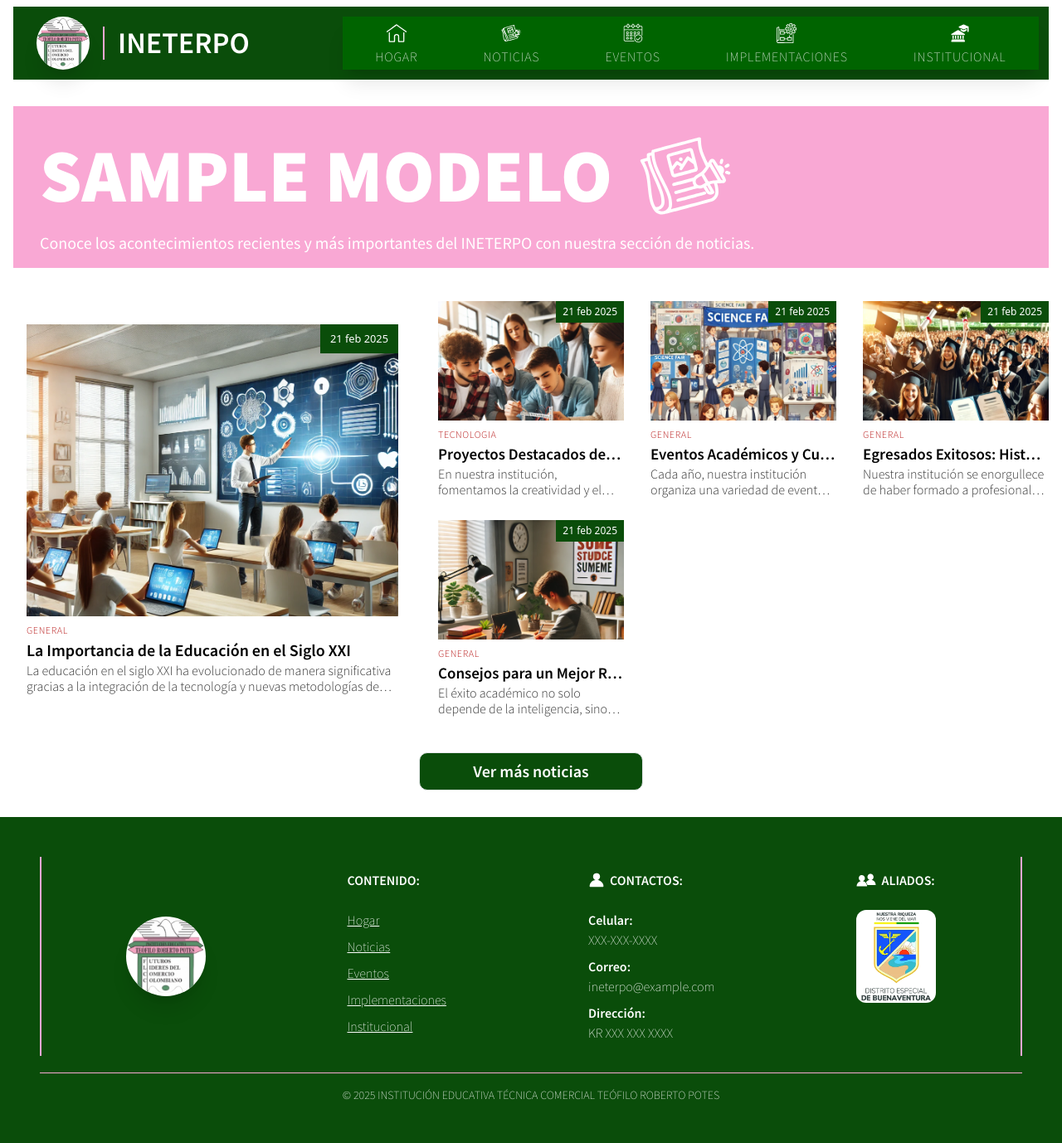
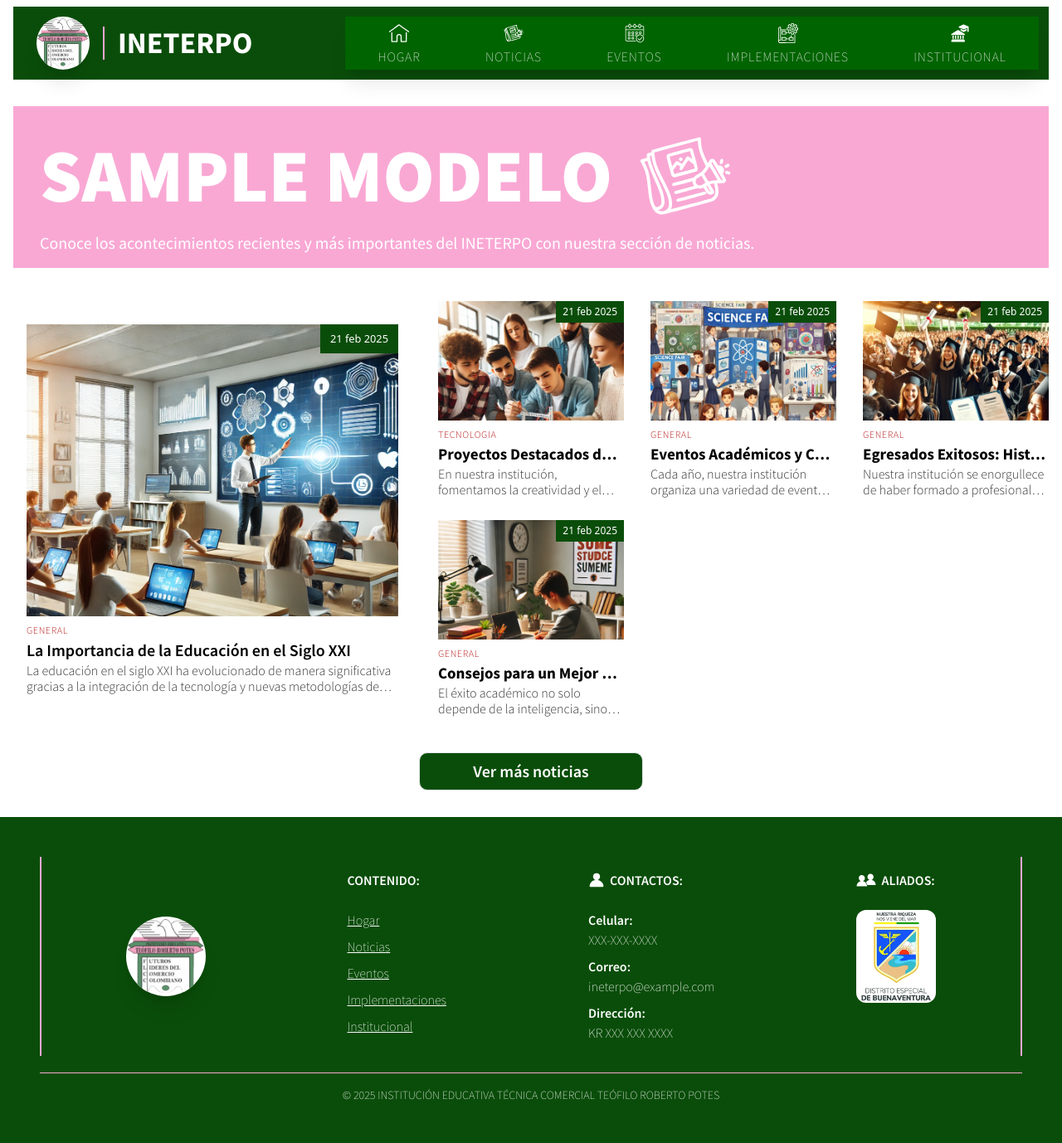
Before and after one commit to caicedoficial/web-ineterpo, a Django app: template templates/pages/noticias/noticias.html in a window 1280 px wide. Shown: the whole page at 83% size. Run offline with Django 5.2, Linux system fonts and the light colour scheme; data comes from the database, SQL or seed files in the repository; tables that the repository leaves empty hold one stand-in row (values such as "Sample post"); the template is opened without the code that fills it: values that come from a table or form of the project are taken from there, most other values are stand-ins (such as "Sample title", 1, 10 or a date in 2020); parts of the project's set-up code (start-up, migrations or seed data) failed here and were passed over.

Commit message:
Cambios en fuente

```diff
--- a/templates/layout/header/components/HeaderTitleSection.html
+++ b/templates/layout/header/components/HeaderTitleSection.html
@@ -4,6 +4,6 @@
     <img class="w-[3rem] h-auto aspect-square shadow-xl bg-white rounded-full lg:w-[4rem]"
         src="{% static 'images/ineterpo.webp' %}"
         alt="Logo del INETERPO">
-    <h1 class="text-white font-sourceSemiBold text-2xl border-secundary cursor-default border-l-2 pl-2 lg:text-4xl lg:pl-4"
+    <h1 class="text-white font-sourceBold text-2xl border-secundary cursor-default border-l-2 pl-2 lg:text-4xl lg:pl-4"
         title="Institución Educativa Técnica Comercial Teófilo Roberto Potes">INETERPO</h1>
 </section>
--- a/templates/pages/noticias/components/OtrasNoticiasSection.html
+++ b/templates/pages/noticias/components/OtrasNoticiasSection.html
@@ -10,6 +10,6 @@
 <small class="absolute top-0 right-0 px-2 py-1 lowercase bg-primary text-white text-[10px] md:text-[12px]"> {{ noticia.formatted_fecha }} </small>
 <div class="grid py-2">
     <p class="text-[9.5px] font-sourceLight tracking-wider uppercase text-red-700 lg:text-[12px]"> {{ noticia.tipo }} </p>
-    <h1 class="text-black font-sourceSemiBold truncate text-[14px] lg:text-[19px]">{{ noticia.titulo }}</h1>
+    <h1 class="text-black font-sourceBold truncate text-[14px] lg:text-[19px]">{{ noticia.titulo }}</h1>
     <div class="prose line-clamp-2 max-w-none leading-[1.2] font-sourceLight text-black/80">{{ noticia.descripcion|safe }}</div>
 </div>
```
